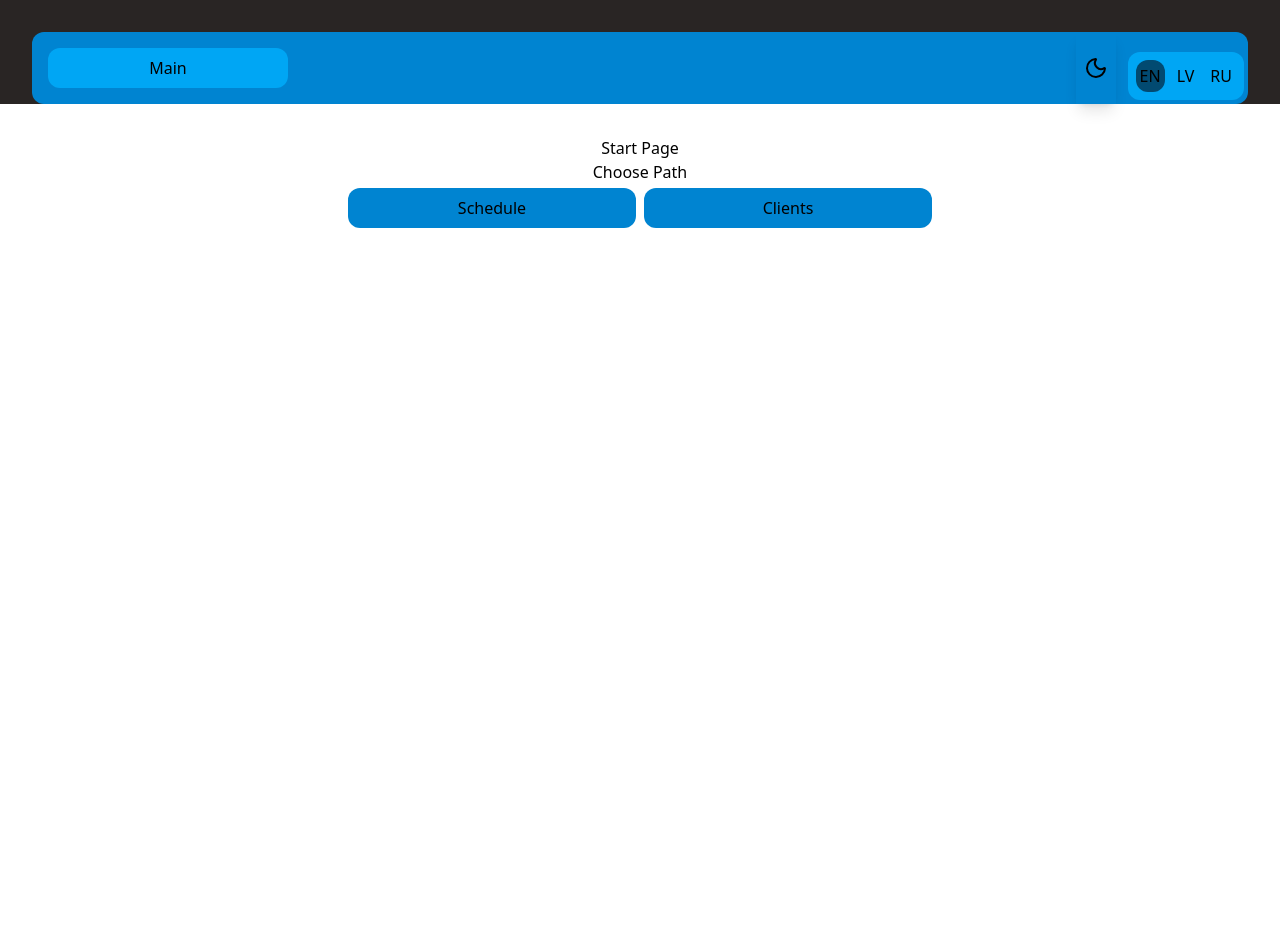
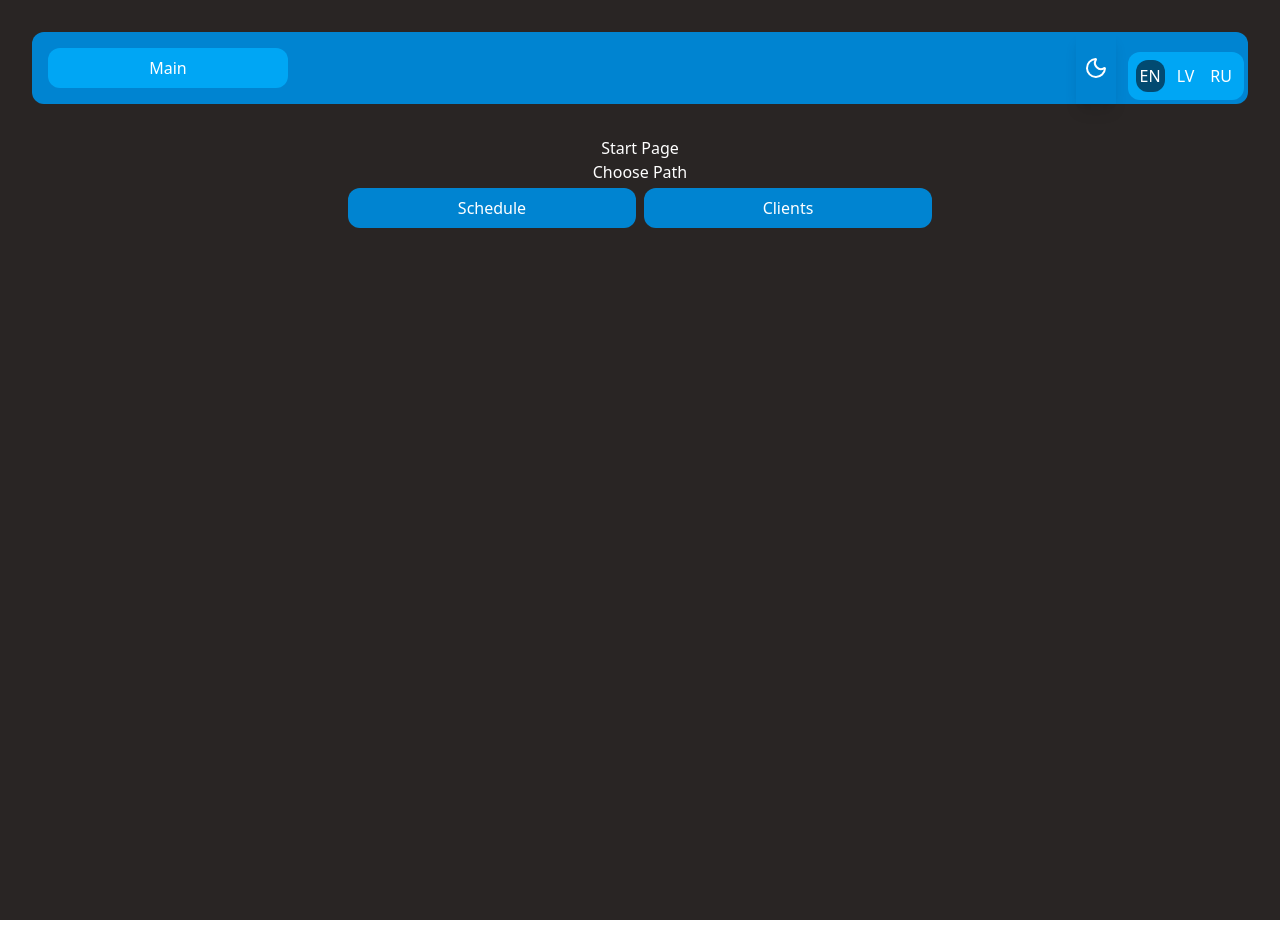
Before and after one commit to LilithStd/work_schedule, a Next.js app: page / in a window 1280 px wide. Built offline with nearby package versions, Linux system fonts and the light colour scheme.

Commit message:
add theme provider

```diff
--- a/src/app/globals.css
+++ b/src/app/globals.css
@@ -19,8 +19,23 @@
   }
 } */
 
+/* body {
+  background: var(--background);
+  color: var(--foreground);
+  font-family: Arial, Helvetica, sans-serif;
+} */
+:root {
+  --bg-color: #ffffff;
+  --text-color: #000000;
+}
+
+[data-theme='dark'] {
+  --bg-color: #0f172a;
+  --text-color: #ffffff;
+}
+
 body {
-  /* background: var(--background); */
-  /* color: var(--foreground); */
-  /* font-family: Arial, Helvetica, sans-serif; */
+  background-color: var(--bg-color);
+  color: var(--text-color);
+  transition: background-color 0.25s ease, color 0.25s ease;
 }
--- a/src/app/layout.tsx
+++ b/src/app/layout.tsx
@@ -2,6 +2,7 @@ import type { Metadata } from "next";
 import { Geist, Geist_Mono } from "next/font/google";
 import "./globals.css";
 import Header from "@/components/header";
+import { Providers } from "./provider";
 
 
 const geistSans = Geist({
@@ -29,8 +30,10 @@ export default function RootLayout({
       <body
         className={`${geistSans.variable} ${geistMono.variable} antialiased min-h-screen `}
       >
-        <Header />
-        {children}
+        <Providers>
+          <Header />
+          {children}
+        </Providers>
       </body>
     </html>
   );
--- /dev/null
+++ b/src/app/provider.tsx
@@ -0,0 +1,13 @@
+'use client';
+import { THEME_COLORS } from '@/consts/template';
+import { useGlobalStore } from '@/store/globalStore';
+
+export function Providers({ children }: { children: React.ReactNode }) {
+    const currentThemeApp = useGlobalStore((state) => state.currentThemeApp)
+
+    return (
+        <main className={`${THEME_COLORS[currentThemeApp].background} ${THEME_COLORS[currentThemeApp].textColor}`}>
+            {children}
+        </main>
+    );
+}
```
